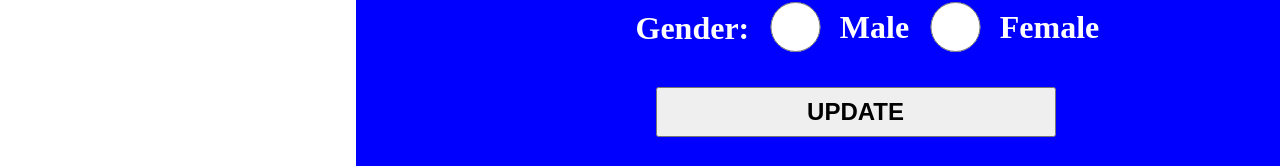
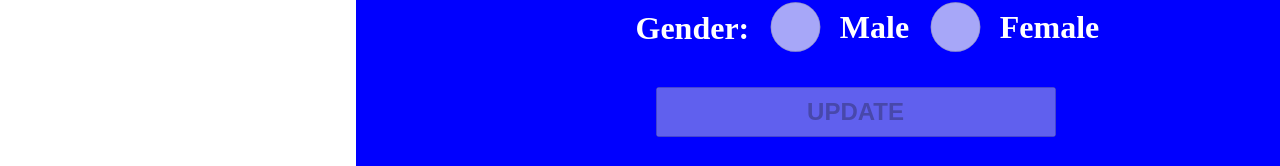
Before and after one commit to RoanKathrina/customer-manager-tool, an Angular app: page /customer-page in a window 1280 px wide. Both pictures are taken after a click on the element "Edit Customer". Shown: the part 634-800 px from the top of the page. Built offline with nearby package versions, Linux system fonts and the light colour scheme.

Commit message:
Updated to add disabling of Form fields on initial load, and on update.

```diff
--- a/src/app/customer-page/customer-page.component.html
+++ b/src/app/customer-page/customer-page.component.html
@@ -203,7 +203,8 @@
 
               <br/>
               <br/>
-              <button style="margin-left: 300px; width: 400px; height: 50px; font-size: 24px; font-weight: bold; margin-bottom: 20px" type="submit">UPDATE</button>
+              <button style="margin-left: 300px; width: 400px; height: 50px; font-size: 24px; font-weight: bold; margin-bottom: 20px" type="submit"
+              [disabled]="!editCustomerForm.valid">UPDATE</button>
             </form>
           </div>
         </div>
--- a/src/app/customer-page/customer-page.component.ts
+++ b/src/app/customer-page/customer-page.component.ts
@@ -52,10 +52,10 @@ export class CustomerPageComponent implements OnInit {
     })
 
     this.editCustomerForm = new FormGroup({
-      'firstName': new FormControl(null, Validators.required),
-      'lastName': new FormControl(null, Validators.required),
-      'address': new FormControl(null, Validators.required),
-      'gender': new FormControl('', Validators.required)
+      'firstName': new FormControl({value: null, disabled: true}, Validators.required),
+      'lastName': new FormControl({value: null, disabled: true}, Validators.required),
+      'address': new FormControl({value: null, disabled: true}, Validators.required),
+      'gender': new FormControl({value: '', disabled: true}, Validators.required)
     })
   }
 
@@ -128,19 +128,23 @@ export class CustomerPageComponent implements OnInit {
         'address': customer.address,
         'gender': customer.gender
       })
+      this.editCustomerForm.get('firstName').enable();
+      this.editCustomerForm.get('lastName').enable();
+      this.editCustomerForm.get('address').enable();
+      this.editCustomerForm.get('gender').enable();
     }
   }
 
   onUpdateCustomer() {
     this.editCustomerFormSubmitted = true;
     if (this.editCustomerForm.invalid === false) {
+      // Set the form fields to enabled
       // Check if the First Name, and Last Name already exists in the sessionStorage
       // If no:
         // Update the customers
       // If yes:
         // Alert Error: Customer First Name Last Name already exists in Customer Manager Tool;
         // return;
-
       const customers = JSON.parse(window.sessionStorage.getItem('customers'));
       const firstName = this.editCustomerForm.get('firstName').value;
       const lastName = this.editCustomerForm.get('lastName').value;
@@ -173,6 +177,12 @@ export class CustomerPageComponent implements OnInit {
         this.editCustomerFormSubmitted = false;
         this.editCustomerForm.markAsUntouched();
         this.editCustomerForm.reset();
+
+        this.editCustomerForm.get('firstName').disable();
+        this.editCustomerForm.get('lastName').disable();
+        this.editCustomerForm.get('address').disable();
+        this.editCustomerForm.get('gender').disable();
+
         console.log(this.editCustomerForm)
       }
       else {
```
